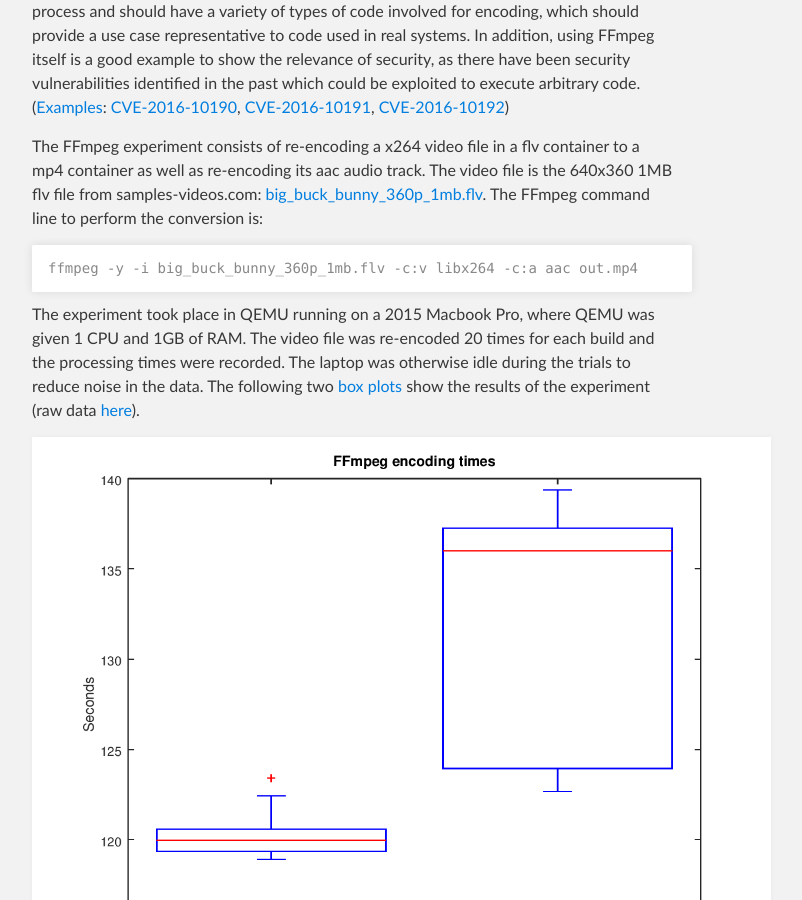
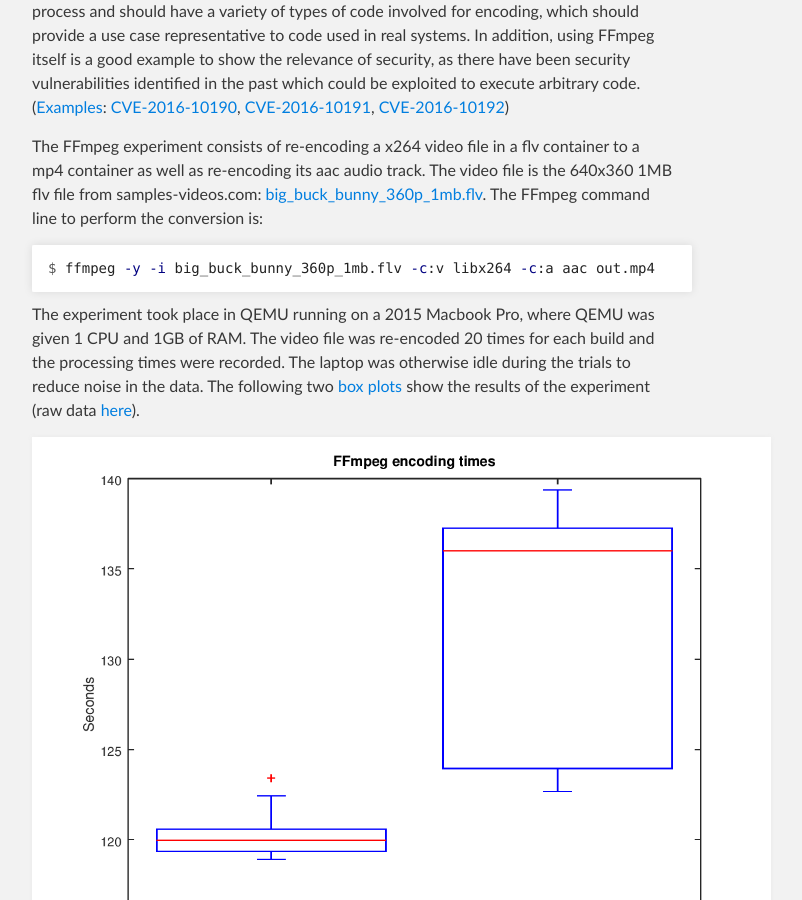
Before and after one commit to zatoichi-engineer/blog, a Jekyll site: the page built from _posts/2017-10-05-sanitize-object-size.md, in a window 1280 px wide and 900 px high, scrolled down 4554 px. Shown: the whole window, without its empty margins (288-1090 px from the left). Built offline with Jekyll 4.4.1, drawn with Linux system fonts in a browser that asks for light colours.

```diff
--- a/_posts/2017-10-05-sanitize-object-size.md
+++ b/_posts/2017-10-05-sanitize-object-size.md
@@ -225,7 +225,7 @@ The video file is the 640x360 1MB flv file from samples-videos.com:
 [big_buck_bunny_360p_1mb.flv](http://www.sample-videos.com/video/flv/360/big_buck_bunny_360p_1mb.flv). The FFmpeg command line to perform the conversion is:
 
 {% highlight shell_session %}
-ffmpeg -y -i big_buck_bunny_360p_1mb.flv -c:v libx264 -c:a aac out.mp4
+$ ffmpeg -y -i big_buck_bunny_360p_1mb.flv -c:v libx264 -c:a aac out.mp4
 {% endhighlight %}
 
 {% comment %}
```
